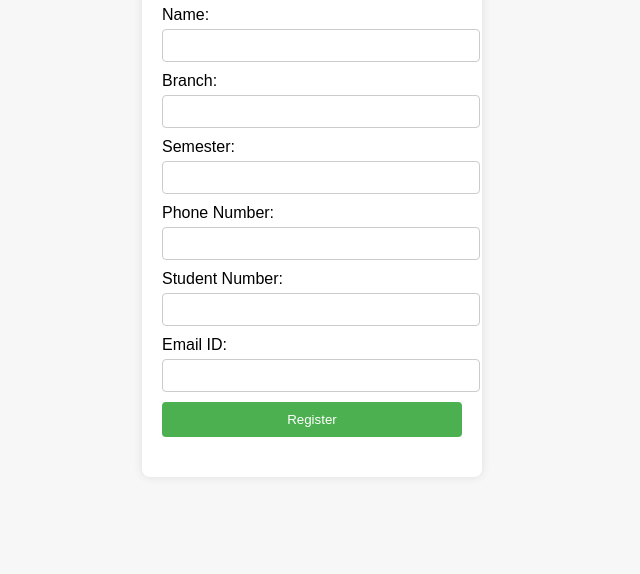
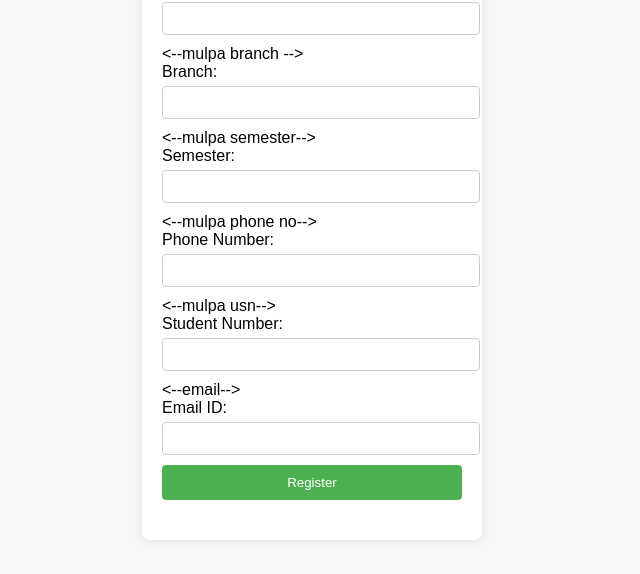
Before and after one commit to Dhyana2004/Chess_Registration, a plain HTML site: page index.html in a window 1280 px wide. Shown: the part 226-800 px from the top of the page, without its empty margins (328-968 px from the left). Drawn offline with Linux system fonts and the light colour scheme.

Commit message:
index.html

```diff
--- a/index.html
+++ b/index.html
@@ -8,23 +8,31 @@
 </head>
 <body>
     <div class="container">
+        <--hedding pudar-->
         <h1>Chess Event Registration</h1>
         <form id="registrationForm">
+
+            <--mulpa pudar-->
             <label for="name">Name:</label>
             <input type="text" id="name" name="name" required>
 
+            <--mulpa branch -->
             <label for="branch">Branch:</label>
             <input type="text" id="branch" name="branch" required>
 
+            <--mulpa semester-->
             <label for="semester">Semester:</label>
             <input type="text" id="semester" name="semester" required>
 
+            <--mulpa phone no-->
             <label for="phone">Phone Number:</label>
             <input type="tel" id="phone" name="phone" required pattern="[0-9]{10}">
 
+            <--mulpa usn-->
             <label for="studentNumber">Student Number:</label>
             <input type="text" id="studentNumber" name="studentNumber" required>
 
+            <--email-->
             <label for="email">Email ID:</label>
             <input type="email" id="email" name="email" required>
 
```
